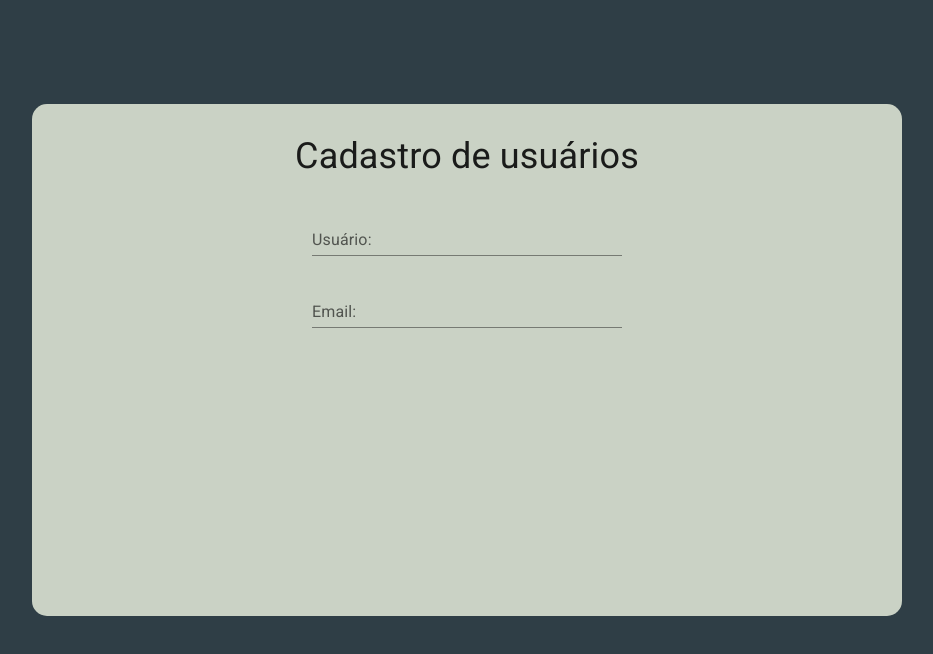
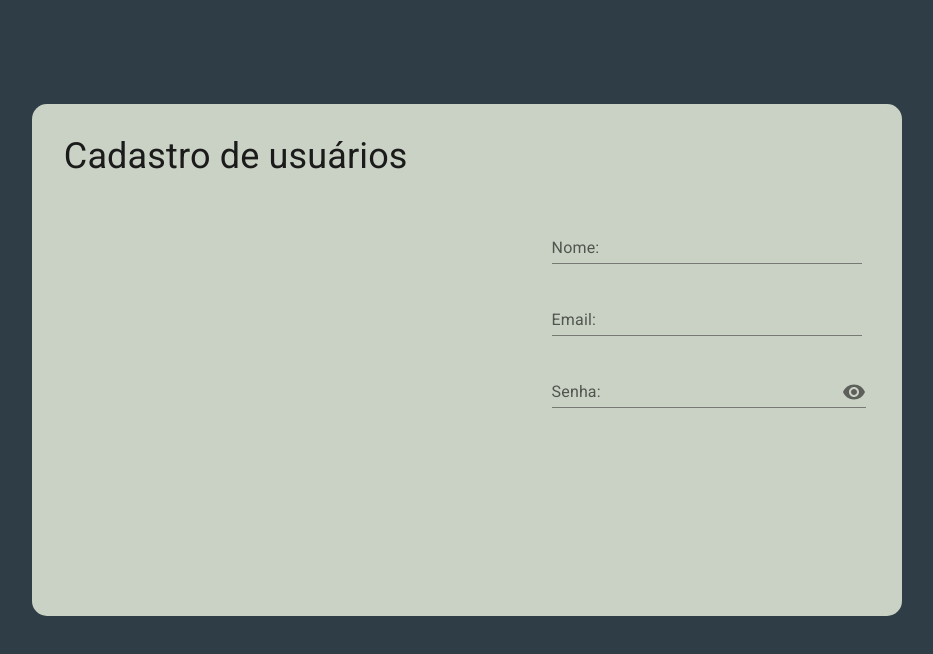
Before and after one commit to pedrofdnn/projeto2, a Next.js app: page /CreatUser in a window 1280 px wide. Shown: the top 654 px of the page, without its empty margins (173-1106 px from the left). Built offline with nearby package versions, Linux system fonts and the light colour scheme.

Commit message:
continuação do form

```diff
--- a/app/Components/LoginForm.tsx
+++ b/app/Components/LoginForm.tsx
@@ -1,3 +1,4 @@
+
 import { useEffect, useState } from "react";
 import {
   Box,
--- a/app/Components/UserForm.tsx
+++ b/app/Components/UserForm.tsx
@@ -1,21 +1,40 @@
-import { Box, TextField } from "@mui/material";
-import React from "react";
+"use client";
+import React, { useState } from "react";
+import { Visibility, VisibilityOff } from "@mui/icons-material";
+import {
+  Box,
+  FormControl,
+  IconButton,
+  Input,
+  InputAdornment,
+  InputLabel,
+  TextField,
+} from "@mui/material";
 
 export default function UserForm() {
+  const [showPassword, setShowPassword] = useState(false);
+
+  //   função de ocultar a senha
+  const handleClickShowPassword = () => setShowPassword((show) => !show);
+  const handleMouseDownPassword = (
+    event: React.MouseEvent<HTMLButtonElement>
+  ) => {
+    event.preventDefault();
+  };
+
   return (
-    <form className="flex flex-col ">
+    <form className="flex flex-col p-28  ">
       <Box>
         <TextField
-          sx={{ fontSize: 28, width: 310, textAlign: "center" }}
+          sx={{ fontSize: 28, width: 310 }}
           id="input-with-sx"
-          label="Usuário:"
+          label="Nome:"
           variant="standard"
           color="success"
           type="text"
         />
       </Box>
       <br />
-      <Box>
       <TextField
         sx={{ fontSize: 28, width: 310 }}
         id="input-with-sx"
@@ -24,6 +43,32 @@ export default function UserForm() {
         color="success"
         type="email"
       />
+      <br />
+      <Box
+        className="rounded-md"
+        sx={{
+          backgroundColor: "#CAD2C5 ",
+        }}
+      >
+        <FormControl sx={{ width: "35ch" }} variant="standard" color="success">
+          <InputLabel htmlFor="standard-adornment-password">Senha:</InputLabel>
+          <Input
+            id="standard-adornment-password"
+            type={showPassword ? "text" : "password"}
+            endAdornment={
+              <InputAdornment position="start">
+                <IconButton
+                  sx={{ mr: -2 }}
+                  aria-label="toggle password visibility"
+                  onClick={handleClickShowPassword}
+                  onMouseDown={handleMouseDownPassword}
+                >
+                  {showPassword ? <VisibilityOff /> : <Visibility />}
+                </IconButton>
+              </InputAdornment>
+            }
+          />
+        </FormControl>
       </Box>
     </form>
   );
```
Lines whose indentation alone changed are shown as unchanged.
